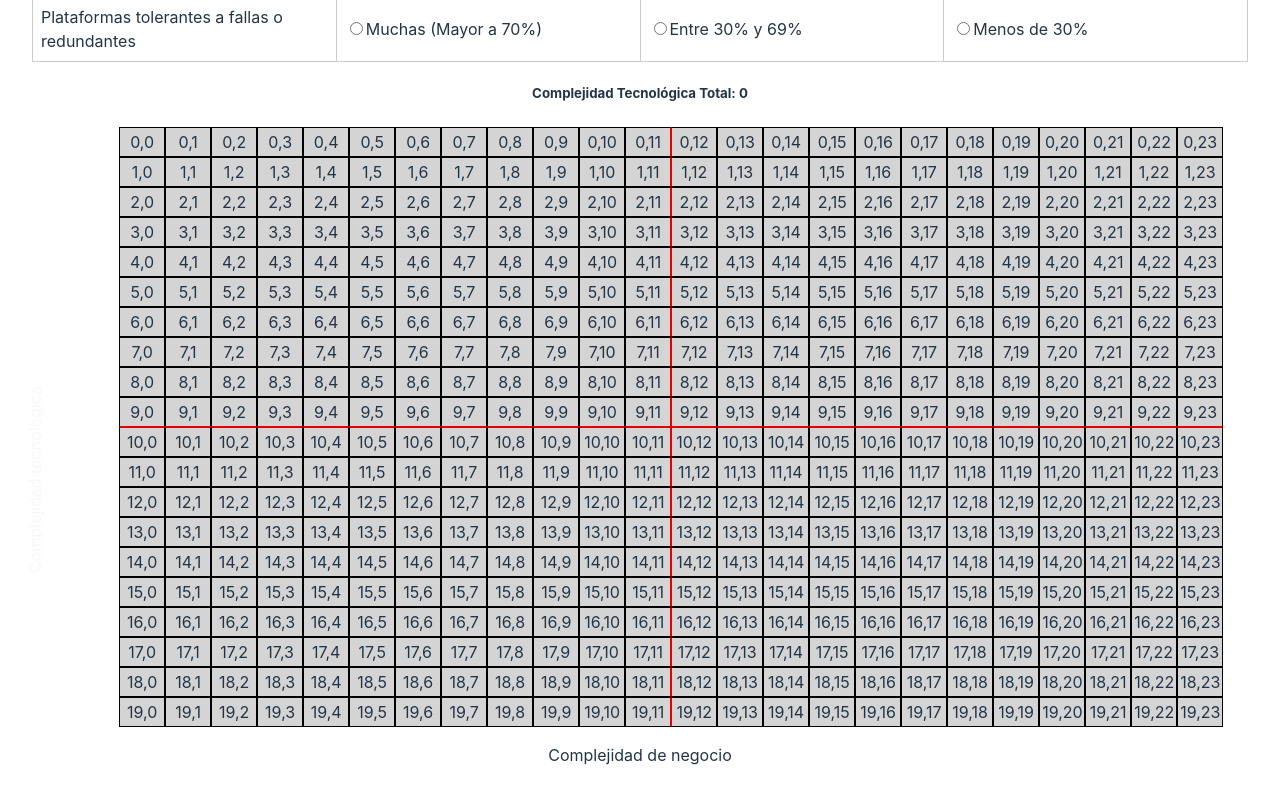
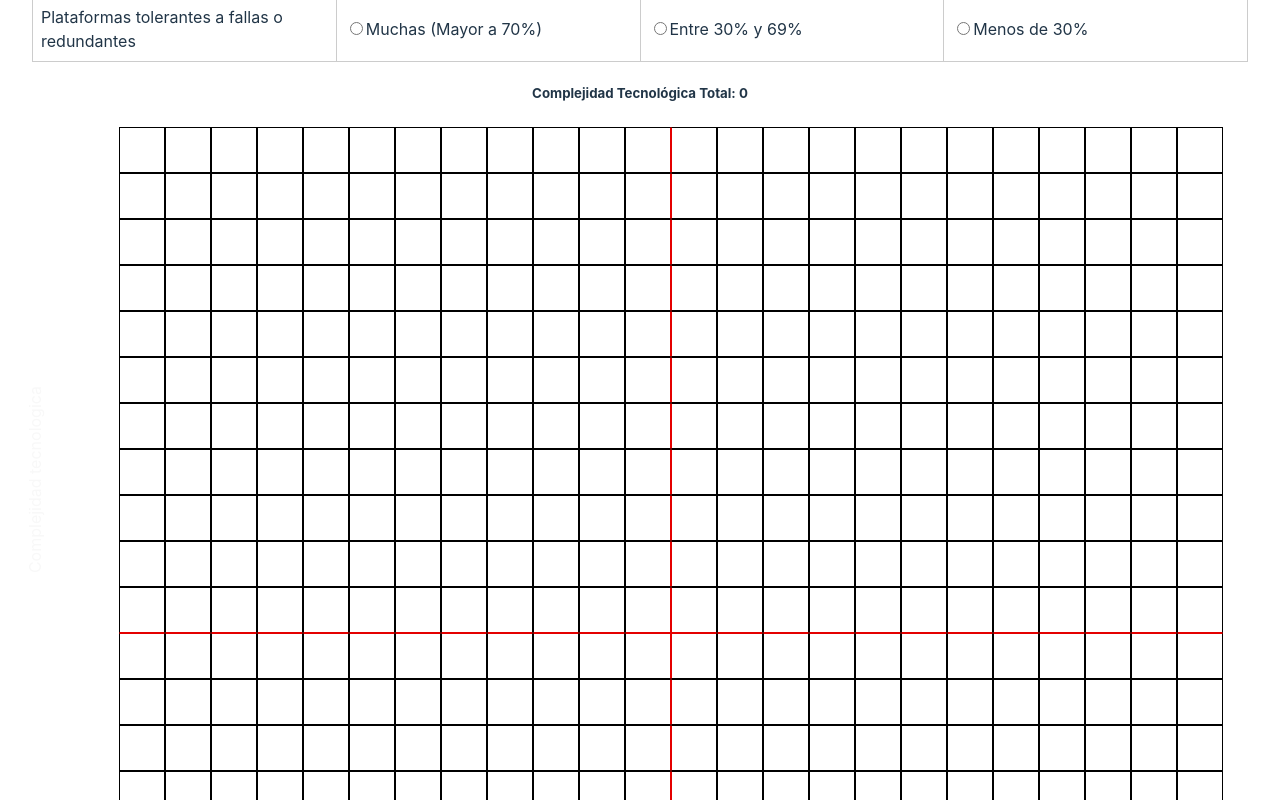
Before and after one commit to kein7/taller-2-matriz-complejidad, a React (Vite) app: page / in a window 1280 px wide. Shown: the part 1080-1880 px from the top of the page. Built offline with nearby package versions, Linux system fonts and the light colour scheme.

Commit message:
Realización de matriz de complejidad

```diff
--- a/src/App.jsx
+++ b/src/App.jsx
@@ -17,7 +17,10 @@ function App() {
       <h3>Complejidad Tecnológica</h3>
       <TechnologyComplexityTable setTotalValue={setTotalTechnologyComplexity} />
       <h5>Complejidad Tecnológica Total: {totalTechnologyComplexity}</h5>
-      <Plot></Plot>
+      <Plot
+        totalBusinessComplexity={totalBusinessComplexity}
+        totalTechnologyComplexity={totalTechnologyComplexity}
+      ></Plot>
       <p className="horizon">Complejidad de negocio</p>
     </>
   )
--- a/src/Components/MatrixComplexity/Plot.css
+++ b/src/Components/MatrixComplexity/Plot.css
@@ -3,11 +3,20 @@
 }
 
 .boxMatrix {
-  background-color: rgb(212, 212, 212);
 }
 
 .row {
   display: flex;
+}
+
+.cellDot {
+  flex: 1;
+  border-radius: 100%;
+  background-color: #e40000;
+  margin: 2px;
+  text-align: center;
+  width: 35px;
+  height: 35px;
 }
 
 .cell {
@@ -16,6 +25,7 @@
   padding: 2px;
   text-align: center;
   width: 40px;
+  height: 40px;
 }
 
 .cellVerticalMidLeft {
@@ -25,6 +35,7 @@
   padding: 2px;
   text-align: center;
   width: 40px;
+  height: 40px;
 }
 
 .cellVerticalMidRight {
@@ -34,6 +45,7 @@
   padding: 2px;
   text-align: center;
   width: 40px;
+  height: 40px;
 }
 
 .cellHorizontalMidBottom {
@@ -43,6 +55,7 @@
   padding: 2px;
   text-align: center;
   width: 40px;
+  height: 40px;
 }
 
 .cellHorizontalMidTop {
@@ -52,6 +65,7 @@
   padding: 2px;
   text-align: center;
   width: 40px;
+  height: 40px;
 }
 
 .cellMidLeftTop {
@@ -62,6 +76,7 @@
   padding: 2px;
   text-align: center;
   width: 40px;
+  height: 40px;
 }
 
 .cellMidLeftBottom {
@@ -72,6 +87,7 @@
   padding: 2px;
   text-align: center;
   width: 40px;
+  height: 40px;
 }
 
 .cellMidRightTop {
@@ -82,6 +98,7 @@
   padding: 2px;
   text-align: center;
   width: 40px;
+  height: 40px;
 }
 
 .cellMidRightBottom {
@@ -92,6 +109,7 @@
   padding: 2px;
   text-align: center;
   width: 40px;
+  height: 40px;
 }
 
 .verticalText {
--- a/src/Components/MatrixComplexity/Plot.jsx
+++ b/src/Components/MatrixComplexity/Plot.jsx
@@ -1,48 +1,41 @@
 import './Plot.css'
 
-export default function Plot() {
+export default function Plot(props) {
+  const { totalBusinessComplexity, totalTechnologyComplexity } = props
   const rows = []
-  for (let i = 0; i < 20; i++) {
+  for (let i = 21; i >= 1; i--) {
     const cells = []
-    for (let j = 0; j < 24; j++) {
-      if (j === 11) {
-        if (i === 9) {
-          cells.push(
-            <div key={j} className="cellMidLeftTop">{`${i},${j}`}</div>
-          )
-        } else if (i === 10) {
-          cells.push(
-            <div key={j} className="cellMidLeftBottom">{`${i},${j}`}</div>
-          )
+    for (let j = 1; j < 25; j++) {
+      if (j === 12) {
+        if (i === 10) {
+          cells.push(<div key={j} className="cellMidLeftBottom"></div>)
+        } else if (i === 11) {
+          cells.push(<div key={j} className="cellMidLeftTop"></div>)
         } else {
-          cells.push(
-            <div key={j} className="cellVerticalMidLeft">{`${i},${j}`}</div>
-          )
+          cells.push(<div key={j} className="cellVerticalMidLeft"></div>)
         }
-      } else if (j === 12) {
-        if (i === 9) {
-          cells.push(
-            <div key={j} className="cellMidRightTop">{`${i},${j}`}</div>
-          )
-        } else if (i === 10) {
-          cells.push(
-            <div key={j} className="cellMidRightBottom">{`${i},${j}`}</div>
-          )
+      } else if (j === 13) {
+        if (i === 10) {
+          cells.push(<div key={j} className="cellMidRightBottom"></div>)
+        } else if (i === 11) {
+          cells.push(<div key={j} className="cellMidRightTop"></div>)
         } else {
-          cells.push(
-            <div key={j} className="cellVerticalMidRight">{`${i},${j}`}</div>
-          )
+          cells.push(<div key={j} className="cellVerticalMidRight"></div>)
         }
-      } else if (i === 9) {
+      } else if (i === 10) {
+        cells.push(<div key={j} className="cellHorizontalMidBottom"></div>)
+      } else if (i === 11) {
+        cells.push(<div key={j} className="cellHorizontalMidTop"></div>)
+      } else {
+        cells.push(<div key={j} className="cell"></div>)
+      }
+      if (i === totalTechnologyComplexity && j === totalBusinessComplexity) {
+        cells.pop()
         cells.push(
-          <div key={j} className="cellHorizontalMidTop">{`${i},${j}`}</div>
+          <div key={j} className="cell">
+            <div className="cellDot"></div>
+          </div>
         )
-      } else if (i === 10) {
-        cells.push(
-          <div key={j} className="cellHorizontalMidBottom">{`${i},${j}`}</div>
-        )
-      } else {
-        cells.push(<div key={j} className="cell">{`${i},${j}`}</div>)
       }
     }
     rows.push(
@@ -55,25 +48,8 @@ export default function Plot() {
   return (
     <div className="container">
       <p className="verticalText">Complejidad tecnologica</p>
-      <div className="boxMatrix">
-        {/*<div className="item">
-          <div></div>
-          <p>Complejidad tecnologica alta</p>
-        </div>
-        <div className="item">
-          <div></div>
-          <p>Complejidad Alta</p>
-        </div>
-        <div className="item">
-          <div></div>
-          <p>Rutina</p>
-        </div>
-        <div className="item">
-          <div></div>
-          <p>Alta complejidad de negocio</p>
-        </div>*/}
-        {rows}
-      </div>
+      <div className="boxMatrix">{rows}</div>
+      {console.log(totalBusinessComplexity, totalTechnologyComplexity)}
     </div>
   )
 }
```
Also changed, not shown: 1 other file (tests, documents, lock files or other folders).
